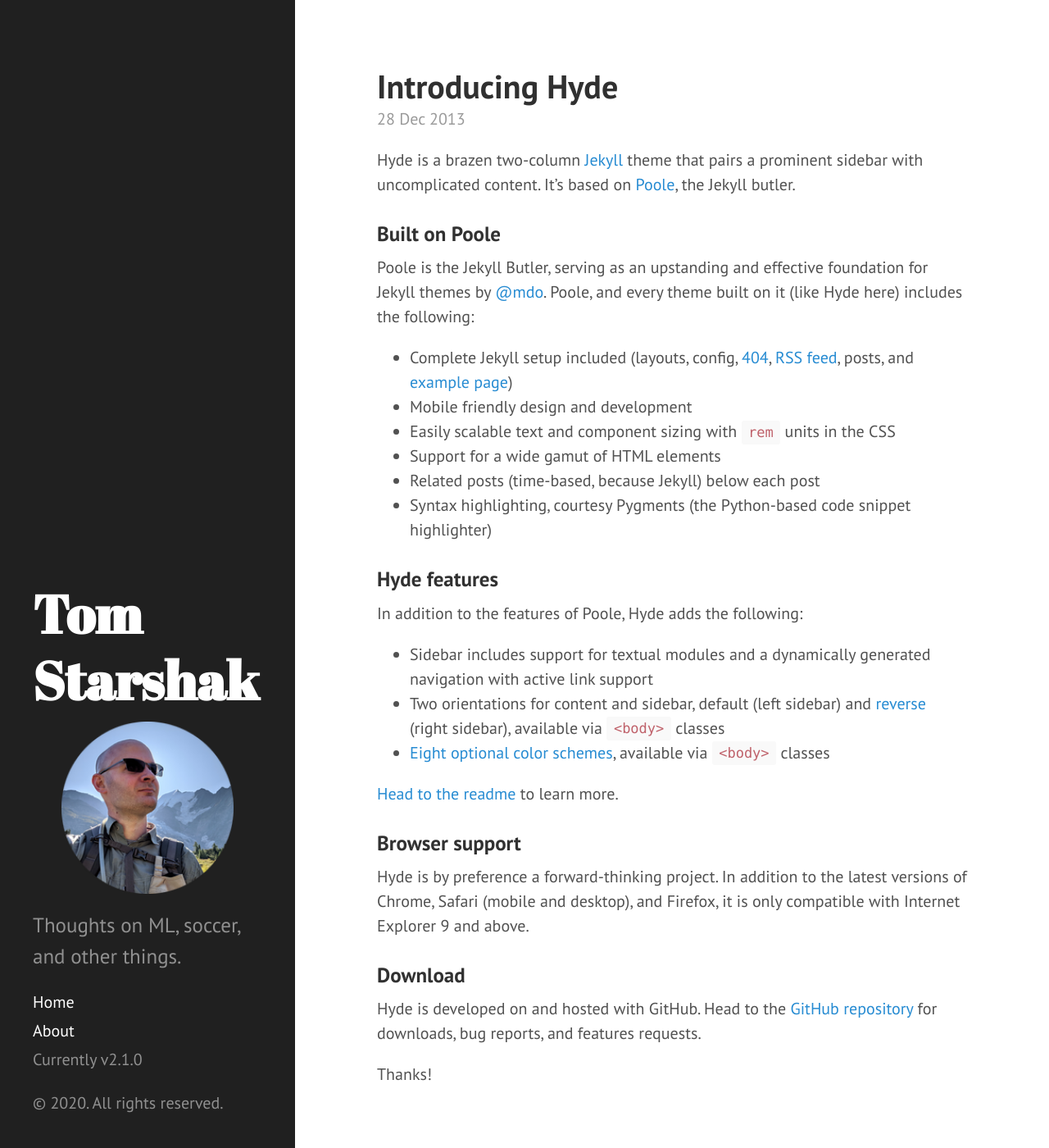
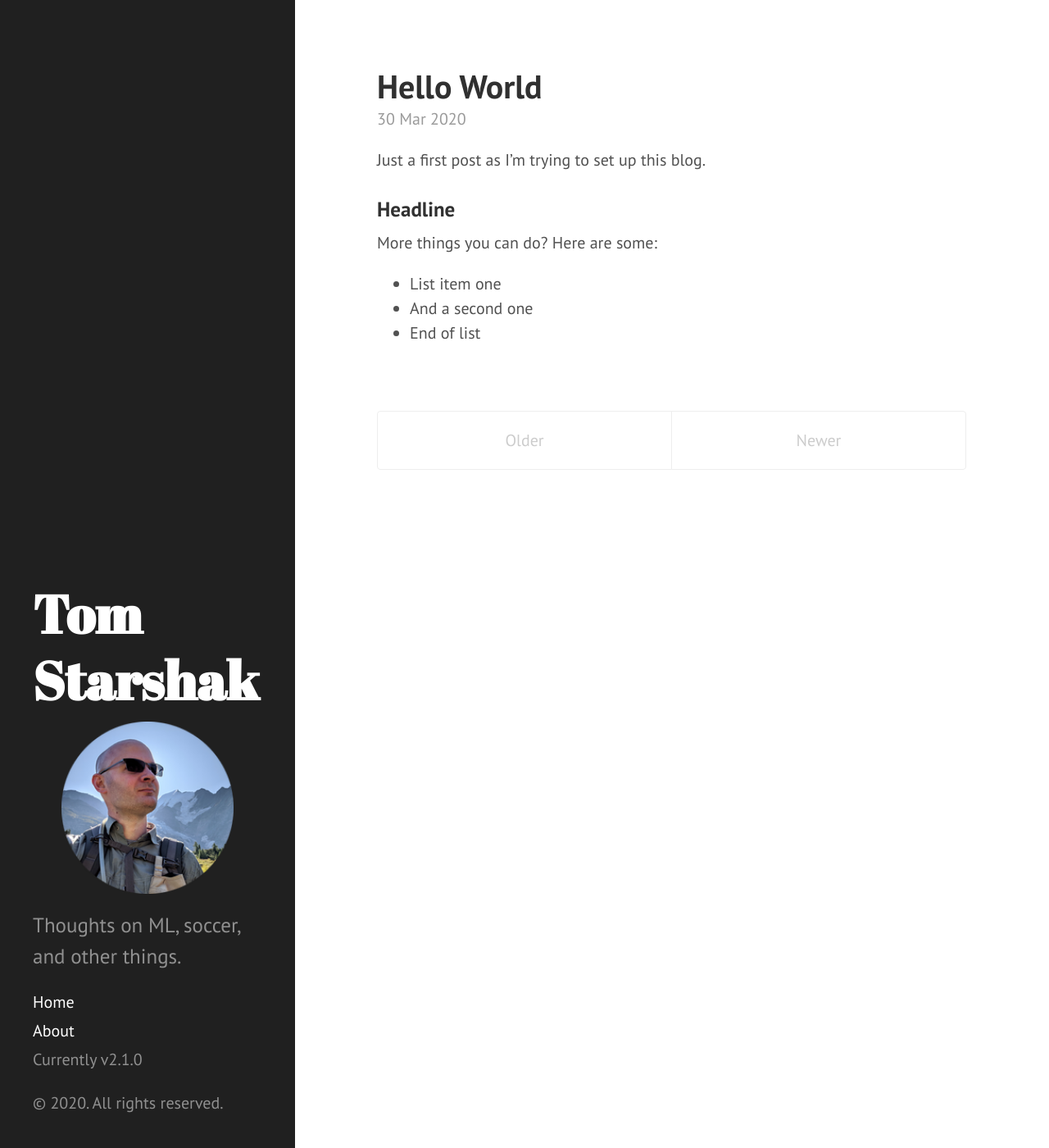
Before and after one commit to TomStarshak/TomStarshak.github.io, a Jekyll site: the page built from index.html, in a window 1280 px wide and 1400 px high. Shown: the whole window at 82% size. Built offline with Jekyll 4.4.1, drawn with Linux system fonts in a browser that asks for light colours; the list of posts is cut into pages by our own code.

Commit message:
first post

```diff
--- a/_posts/2013-12-28-introducing-hyde.md
+++ /dev/null
@@ -1,37 +0,0 @@
----
-layout: post
-title: Introducing Hyde
----
-
-Hyde is a brazen two-column [Jekyll](http://jekyllrb.com) theme that pairs a prominent sidebar with uncomplicated content. It's based on [Poole](http://getpoole.com), the Jekyll butler.
-
-### Built on Poole
-
-Poole is the Jekyll Butler, serving as an upstanding and effective foundation for Jekyll themes by [@mdo](https://twitter.com/mdo). Poole, and every theme built on it (like Hyde here) includes the following:
-
-* Complete Jekyll setup included (layouts, config, [404](/404), [RSS feed](/atom.xml), posts, and [example page](/about))
-* Mobile friendly design and development
-* Easily scalable text and component sizing with `rem` units in the CSS
-* Support for a wide gamut of HTML elements
-* Related posts (time-based, because Jekyll) below each post
-* Syntax highlighting, courtesy Pygments (the Python-based code snippet highlighter)
-
-### Hyde features
-
-In addition to the features of Poole, Hyde adds the following:
-
-* Sidebar includes support for textual modules and a dynamically generated navigation with active link support
-* Two orientations for content and sidebar, default (left sidebar) and [reverse](https://github.com/poole/lanyon#reverse-layout) (right sidebar), available via `<body>` classes
-* [Eight optional color schemes](https://github.com/poole/hyde#themes), available via `<body>` classes
-
-[Head to the readme](https://github.com/poole/hyde#readme) to learn more.
-
-### Browser support
-
-Hyde is by preference a forward-thinking project. In addition to the latest versions of Chrome, Safari (mobile and desktop), and Firefox, it is only compatible with Internet Explorer 9 and above.
-
-### Download
-
-Hyde is developed on and hosted with GitHub. Head to the <a href="https://github.com/poole/hyde">GitHub repository</a> for downloads, bug reports, and features requests.
-
-Thanks!
--- /dev/null
+++ b/_posts/2020-3-30-Hello-World.md
@@ -0,0 +1,14 @@
+---
+layout: post
+title: Hello World
+---
+
+Just a first post as I'm trying to set up this blog.
+
+### Headline
+
+More things you can do? Here are some:
+
+* List item one
+* And a second one
+* End of list
--- a/about.md
+++ b/about.md
@@ -3,93 +3,22 @@ layout: page
 title: About
 ---
 
-<!--
-	![A picture of me](/assets/pictures/self_500x500.jpg)
--->
-
-<img src="/assets/pictures/self_500x500.jpg" alt="Self" style="width: 300px;"/>
-
-
-Welcome to my pages! I'm Sepanda Pouryahya, or just "Sepi" for short. I have a PhD in
-Applied Mathematics/Mathematical Physics
-[my entry in the mathematics genealogy project](http://genealogy.math.ndsu.nodak.edu/id.php?id=177161). I'm
-a fan of logical puzzles, data, sushi, statistics, the intersection of form and function, and anyone with a story to tell...
-I forgot to mention the Universe
-
-Dear Universe,
-I'm a fan.
-
-## A little bit about my background
-
-Born in Manchester, England in 1985 to parents Farzad (AKA dad) and Tammy (AKA mum). I spent all my childhood years in Scotland
-and the bulk of the rest of my time in Ireland.
-
 <p class="message">
-"Take some more tea," the March Hare said to Alice, very earnestly.
-
-"I've had nothing yet," Alice replied in an offended tone, "so I can't take more."
-
-"You mean you can't take less," said the Hatter: "it's very easy to take more than nothing."
+  Hey there! This page is included in Hyde as an example. Feel free to customize it for your own use upon downloading. Carry on!
 </p>
 
+[Hyde](http://mdo.github.io/hyde) is a [Jekyll](http://jekyllrb.com) theme, designed and built by [@mdo](https://twitter.com/mdo). It's an elegant, open source, and mobile first theme for quickly getting a static site up and running.
 
-## A little bit about my Academic journey
+## Setup
 
-I'll post a link to my PhD research once I make a post about it - In a nutshell I studied mathematical models
-of small networks of neurons and heart cells; their synchronisation, control and generally funny behaviour
-using nonlinear dynamical systems theory, ergodic theory, and chaos theory.
+Some fun facts about the setup of this project include:
 
-I have a double honours degree in Mathematics and Theoretical Physics (which was great fun) and at the moment
-I'm enjoying a whole host of MOOCs (mostly on [Coursera](https://www.coursera.org/])) - being most of the way
-through a [Data Science Specialisation](https://www.coursera.org/specialization/jhudatascience/1) being offered
-by the good folk at [Johns Hopkins](http://www.jhsph.edu/).
+* Built for [Jekyll](http://jekyllrb.com)
+* Developed on GitHub and hosted for free on [GitHub Pages](https://pages.github.com)
+* Fonts PT Sans (headings) and PT Serif (body), and are served by [Google Web Fonts](http://www.google.com/webfonts)
+* Coded with [Sublime Text 2](http://sublimetext.org), an amazing code editor
+* Designed and developed while listening to music like [Blood Bros Trilogy](https://soundcloud.com/maddecent/sets/blood-bros-series)
 
+Have questions or suggestions? Feel free to [open an issue on GitHub](https://github.com/mdo/hyde/issues/new) or [ask me on Twitter](https://twitter.com/mdo).
 
-## Teaching/Lecturing
-
-I've been a lecturer at [Maynooth University, Ireland](https://www.maynoothuniversity.ie/) for a number of years
-teaching the joys of mathematics, statistics, programming, and theoretical physics to Science, Arts,
-Product Design and Engineering students.
-
-## Some computational projects I've dabbled in
-
-When I get a chance I'll link to some of the projects I've put together in these topics
-
- * Mathematical biology,
- * mathematical finance, geometric Brownian motion.
- * mathematical models of the spread of epidemics,
- * predator-prey systems,
- * cellular automata,
- * game theory.
-
-
-## Working with and setting up start-ups
-
-For over two years I've been the Director of Sciences at the [Rye Institute](http://www.RyeInstitute.com). I was
-involved in the project from its humble beginnings. From finding the right building for the business,
-hiring staff, setting up management teams, reporting to financial boards, adjusting conduct policies and
-setting/optimising business operations - it's been an amazingly eventful journey!
-
-I'm currently involved with an innovative education company [Txt Tutor](https://www.txttutor.com/) that just launched
-in 2014, I'm their resident Mathematician for this year - so far it's been hard work and great fun.
-
-## Design?
-
-I enjoy a little graphic design in my spare time - presenting complex documents in an easy to understand manner can
-sometimes be reduced down to a clever way of representing information.
-
-I've made a number of logos, posters, document templates and brochures for both digital and paper print. Many of the
-designs have been used by the RyeInstitute for advertising and building a corporate identity.
-
-Most of my design work is done with
-
-* Adobe Illustrator, InDesign, Photoshop
-* \\( \LaTeX \\)
-
-When it comes to producing informative, functional and elegant documents (lecture notes, chapters in books, presentations)
-I subscribe to the [Edward Tufte](http://www.edwardtufte.com/tufte/index) school of thought.
-
-## More about me and getting in contact
-
-I'm at [LinkedIn](http://linkedin.com/in/sepandapouryahya/), though, admittedly I fly in to have a look at some group discussions
-and fly out almost as quickly!
+Thanks for reading!
```
